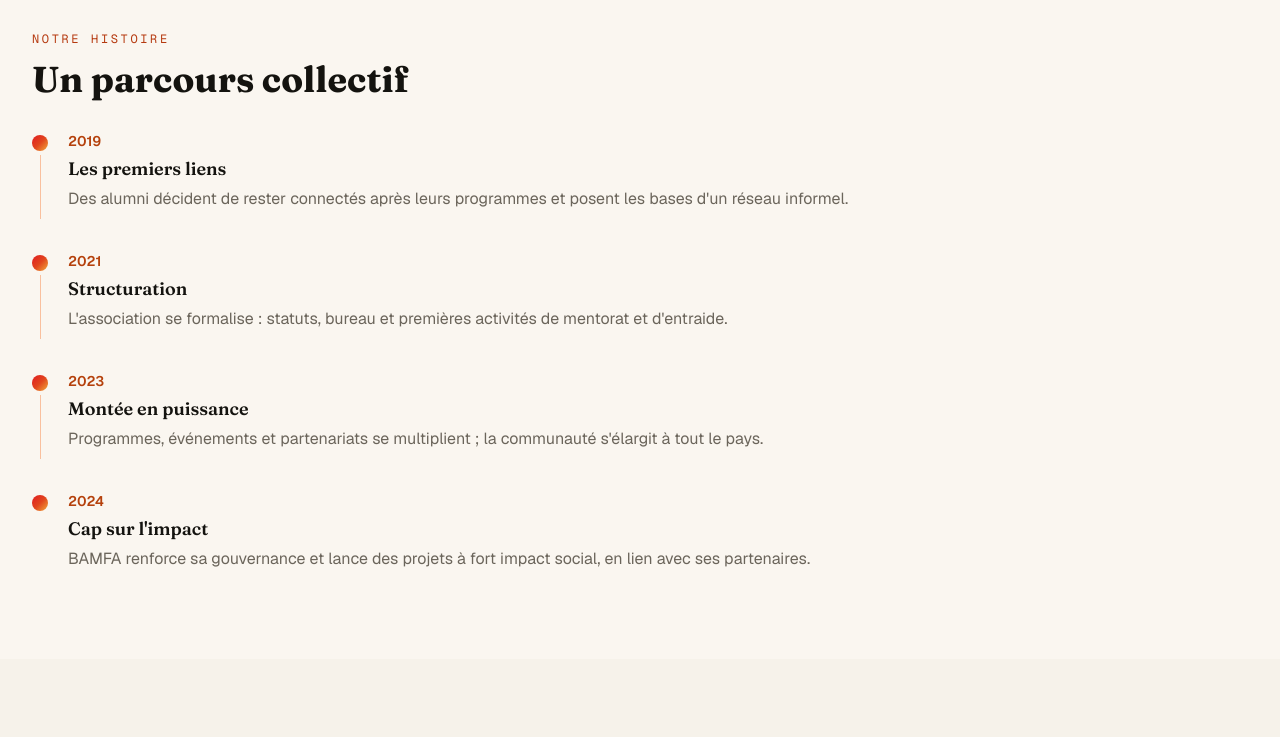
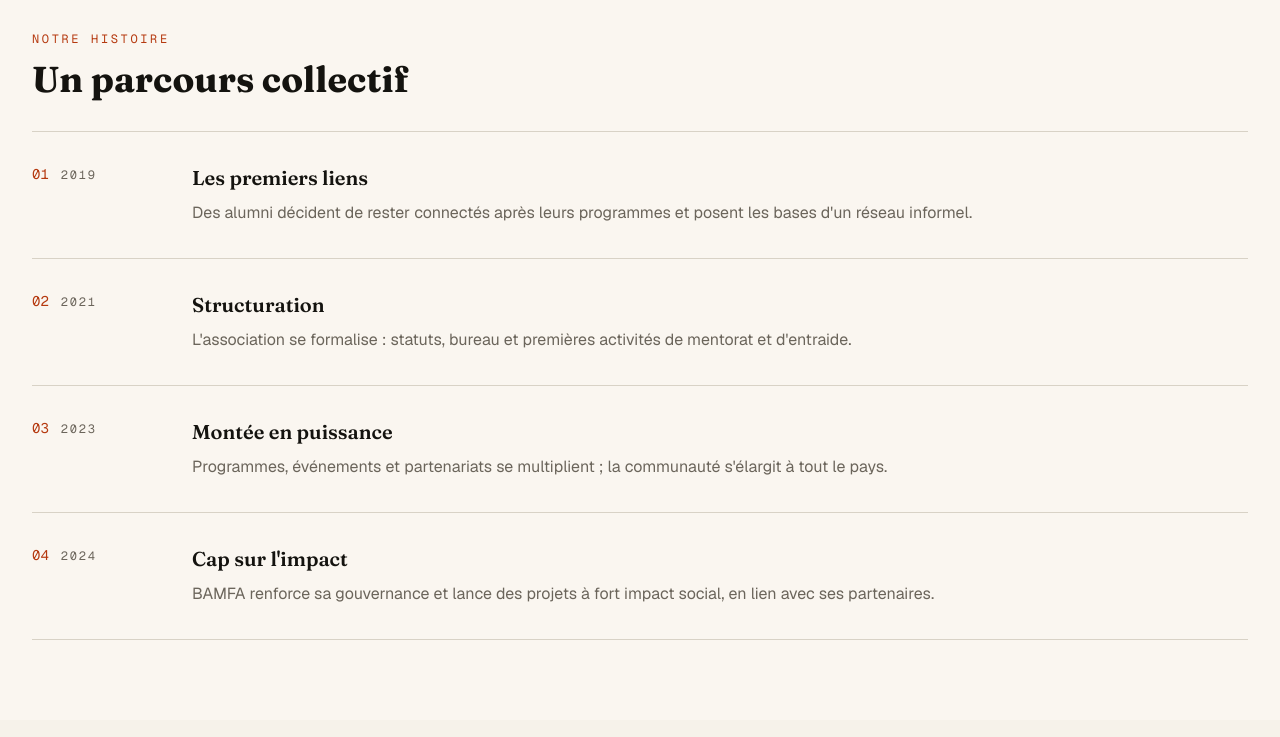
Before and after one commit to bamfatech/plateforme-bamfa-frontend, a Next.js app: page /a-propos in a window 1280 px wide. Shown: the part 1140-1877 px from the top of the page. Built offline with nearby package versions, Linux system fonts and the light colour scheme; grey boxes are pictures that could not be loaded.

Commit message:
feat: restyle editorial de Faq, Timeline numerotee et CallToAction

```diff
--- a/components/sections/CallToAction.tsx
+++ b/components/sections/CallToAction.tsx
@@ -12,15 +12,17 @@ export function CallToAction({
   cta: { label: string; href: string };
 }) {
   return (
-    <section className="bg-ink text-white">
-      <Container className="flex flex-col items-start gap-6 py-14 sm:flex-row sm:items-center sm:justify-between">
+    <section className="bg-ink text-paper">
+      <Container className="flex flex-col items-start gap-8 py-16 sm:flex-row sm:items-center sm:justify-between">
         <div>
-          <h2 className="font-heading text-2xl font-bold">{title}</h2>
-          {description && <p className="mt-2 text-white/80">{description}</p>}
+          <h2 className="font-heading text-3xl font-semibold tracking-tight sm:text-4xl">
+            {title}
+          </h2>
+          {description && <p className="mt-3 max-w-xl text-paper/75">{description}</p>}
         </div>
         <Link
           href={cta.href}
-          className="inline-flex h-12 shrink-0 items-center rounded-md bg-brand-gradient px-6 font-medium text-white hover:opacity-90"
+          className="inline-flex h-12 shrink-0 items-center rounded-sm bg-paper px-7 font-medium text-ink transition-colors hover:bg-white focus-visible:outline-none focus-visible:ring-2 focus-visible:ring-flame focus-visible:ring-offset-2 focus-visible:ring-offset-ink"
         >
           {cta.label}
         </Link>
--- a/components/sections/Faq.tsx
+++ b/components/sections/Faq.tsx
@@ -20,18 +20,20 @@ export function Faq({
     <Section className={className}>
       <Container className="max-w-3xl">
         <Eyebrow>{eyebrow}</Eyebrow>
-        <h2 className="mt-3 font-heading text-3xl font-bold text-ink sm:text-4xl">{title}</h2>
-        <div className="mt-8 divide-y divide-stone-200 border-y border-stone-200">
+        <h2 className="mt-4 font-heading text-4xl font-semibold tracking-tight text-ink sm:text-5xl">
+          {title}
+        </h2>
+        <div className="mt-10 divide-y divide-stone-300 border-y border-stone-300">
           {items.map((item) => (
-            <details key={item.question} className="group py-4">
-              <summary className="flex cursor-pointer list-none items-center justify-between gap-4 font-medium text-ink [&::-webkit-details-marker]:hidden">
+            <details key={item.question} className="group py-5">
+              <summary className="flex cursor-pointer list-none items-center justify-between gap-4 font-heading text-lg font-medium text-ink [&::-webkit-details-marker]:hidden">
                 {item.question}
                 <ChevronDown
-                  className="h-5 w-5 shrink-0 text-primary-700 transition group-open:rotate-180"
+                  className="h-5 w-5 shrink-0 text-flame-ink transition group-open:rotate-180"
                   aria-hidden="true"
                 />
               </summary>
-              <p className="mt-3 text-stone-600">{item.answer}</p>
+              <p className="mt-3 leading-relaxed text-stone-600">{item.answer}</p>
             </details>
           ))}
         </div>
--- a/components/sections/Timeline.tsx
+++ b/components/sections/Timeline.tsx
@@ -4,19 +4,20 @@ export function Timeline({
   steps: { year: string; title: string; text: string }[];
 }) {
   return (
-    <ol className="space-y-8">
+    <ol className="divide-y divide-stone-300 border-y border-stone-300">
       {steps.map((step, index) => (
-        <li key={step.year} className="flex gap-5">
-          <div className="flex flex-col items-center">
-            <span aria-hidden="true" className="mt-1 h-4 w-4 shrink-0 rounded-full bg-brand-gradient" />
-            {index < steps.length - 1 && (
-              <span aria-hidden="true" className="mt-1 w-px flex-1 bg-primary-200" />
-            )}
+        <li key={step.year} className="grid gap-3 py-8 sm:grid-cols-[8rem_1fr] sm:gap-8">
+          <div className="flex items-baseline gap-3">
+            <span className="font-mono text-sm text-flame-ink">
+              {String(index + 1).padStart(2, "0")}
+            </span>
+            <span className="font-mono text-xs uppercase tracking-[0.15em] text-stone-600">
+              {step.year}
+            </span>
           </div>
-          <div className="pb-2">
-            <div className="text-sm font-semibold text-primary-700">{step.year}</div>
-            <h3 className="mt-1 font-heading text-lg font-semibold text-ink">{step.title}</h3>
-            <p className="mt-1 text-stone-600">{step.text}</p>
+          <div>
+            <h3 className="font-heading text-xl font-semibold text-ink">{step.title}</h3>
+            <p className="mt-2 leading-relaxed text-stone-600">{step.text}</p>
           </div>
         </li>
       ))}
```
